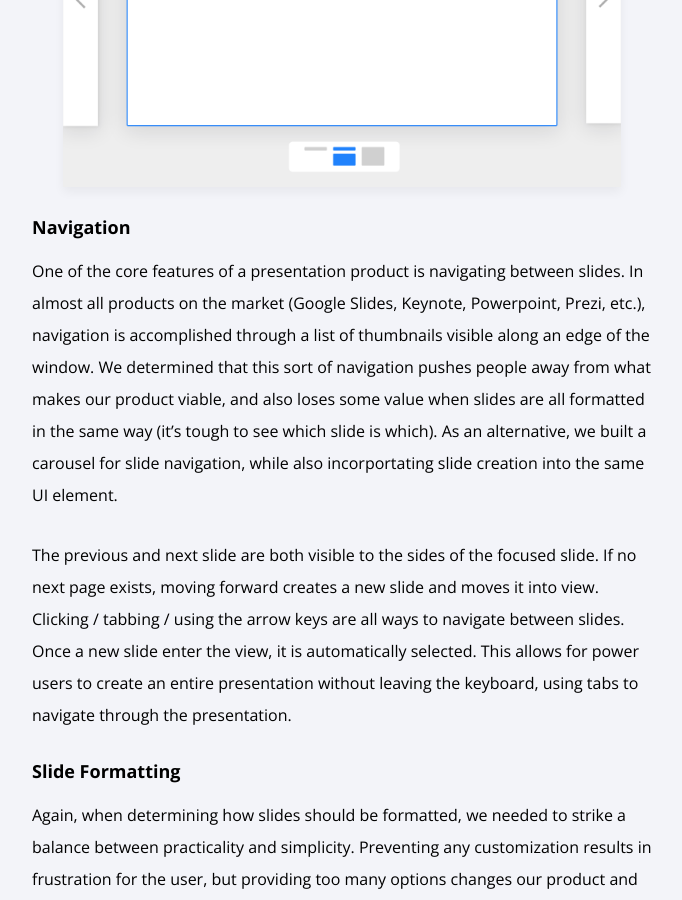
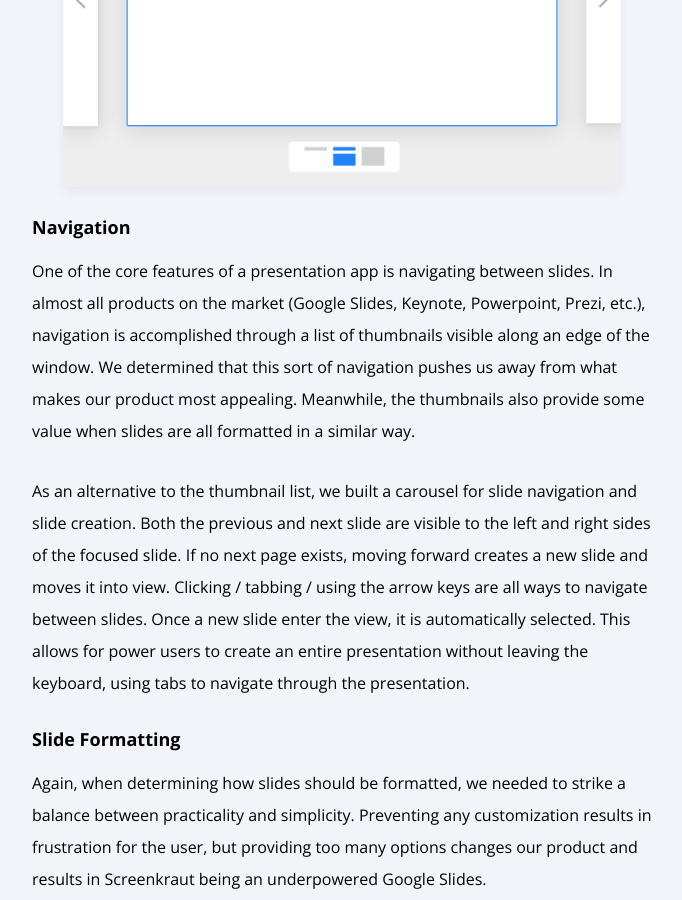
Before and after one commit to corbinmuraro/corbinmuraro.com, a Jekyll site: the page built from _posts/2017-01-28-screenkraut.md, in a window 1280 px wide and 900 px high, scrolled down 1165 px. Shown: the whole window, without its empty margins (298-980 px from the left). Built offline with Jekyll 4.4.1, drawn with Linux system fonts in a browser that asks for light colours; nearby versions of some CDN libraries; some of the changed text lies outside the part shown.

Commit message:
Typos begone

```diff
--- a/_layouts/post.html
+++ b/_layouts/post.html
@@ -47,7 +47,7 @@
 		<ul class="links">
 			<li><a href="http://corbinmuraro.com/">Résumé</a></li>
 			<li><a href="mailto:corbinmuraro@gmail.com">Email</a></li>
-			<li><a href="http://corbinmuraro.com/">Homepage</a></li>
+			<li><a href="/">Homepage</a></li>
 		</ul>
 	</div>
 
--- a/_posts/2017-01-28-screenkraut.md
+++ b/_posts/2017-01-28-screenkraut.md
@@ -21,9 +21,9 @@ Screenkraut's design centered around this idea of on-the-fly presentation buildi
 
 ### Navigation
 
-One of the core features of a presentation product is navigating between slides. In almost all products on the market (Google Slides, Keynote, Powerpoint, Prezi, etc.), navigation is accomplished through a list of thumbnails visible along an edge of the window. We determined that this sort of navigation pushes people away from what makes our product viable, and also loses some value when slides are all formatted in the same way (it's tough to see which slide is which). As an alternative, we built a carousel for slide navigation, while also incorportating slide creation into the same UI element.
+One of the core features of a presentation app is navigating between slides. In almost all products on the market (Google Slides, Keynote, Powerpoint, Prezi, etc.), navigation is accomplished through a list of thumbnails visible along an edge of the window. We determined that this sort of navigation pushes us away from what makes our product most appealing. Meanwhile, the thumbnails also provide some value when slides are all formatted in a similar way.
 
-The previous and next slide are both visible to the sides of the focused slide. If no next page exists, moving forward creates a new slide and moves it into view. Clicking / tabbing / using the arrow keys are all ways to navigate between slides. Once a new slide enter the view, it is automatically selected. This allows for power users to create an entire presentation without leaving the keyboard, using tabs to navigate through the presentation.
+As an alternative to the thumbnail list, we built a carousel for slide navigation and slide creation. Both the previous and next slide are visible to the left and right sides of the focused slide. If no next page exists, moving forward creates a new slide and moves it into view. Clicking / tabbing / using the arrow keys are all ways to navigate between slides. Once a new slide enter the view, it is automatically selected. This allows for power users to create an entire presentation without leaving the keyboard, using tabs to navigate through the presentation.
 
 
 ### Slide Formatting
```
Also changed, not shown: other parts of _posts/2017-01-28-screenkraut.md (+1 -1 lines), _posts/2017-01-18-sqs.md (+4 -4 lines), _posts/2017-01-28-nextdoor.md (+2 -2 lines).
